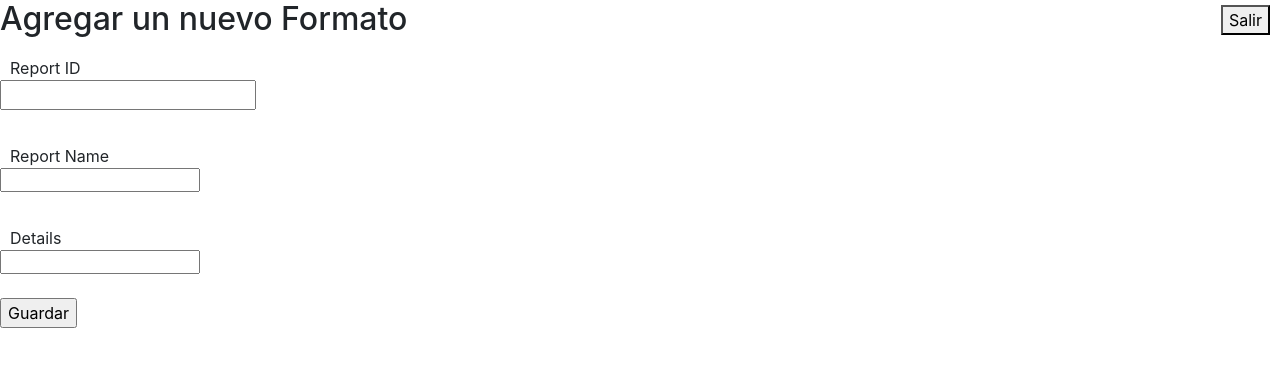
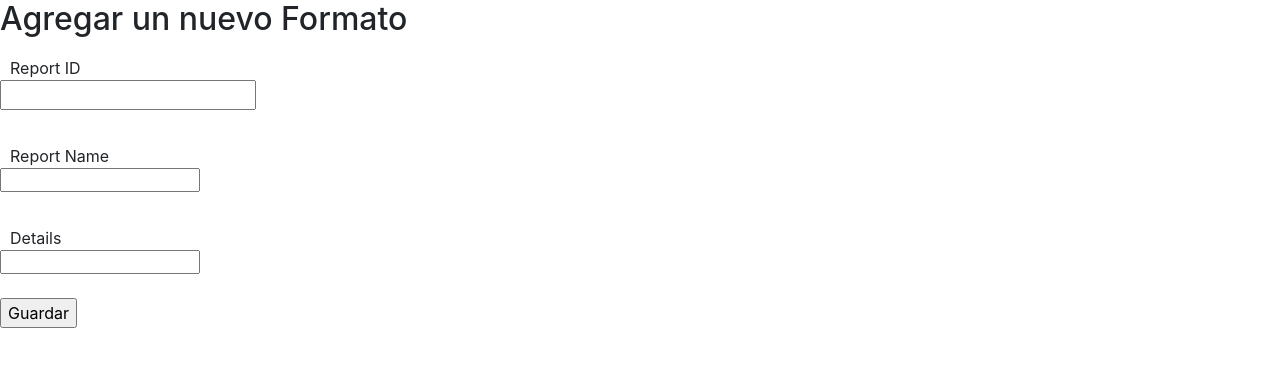
Before and after one commit to dfgomezmstarter/LIDACOA-project, a Django app: page /agregarFormato/ in a window 1280 px wide. Shown: the top 367 px of the page. Run offline with Django 3.2, Linux system fonts and the light colour scheme; some libraries are stand-ins or nearby versions.

Commit message:
Solucionando Errores

```diff
--- a/lidacoa/templates/agregarFormato.html
+++ b/lidacoa/templates/agregarFormato.html
@@ -3,21 +3,11 @@
 <head>
     <meta charset="UTF-8">
     <link rel="icon" href="favicon.ico">
-   {% load bootstrap4 %}
+    {% load bootstrap4 %}
     {% bootstrap_css %}
     <title>Crear Formato</title>
-    <style>
-        div{
-            position: absolute;
-            right: 10px;
-            top: 5px;
-        }
-    </style>
 </head>
 <body>
-<div>
-    <button type="button" onclick ="location.href='{% url 'log' %}'"> Salir </button>
-</div>
 
 <H2>Agregar un nuevo Formato</H2>
 
```
Also changed, not shown: lidacoa/templates/menuFormatos.html (+11 -20 lines), lidacoa/db.sqlite3.
